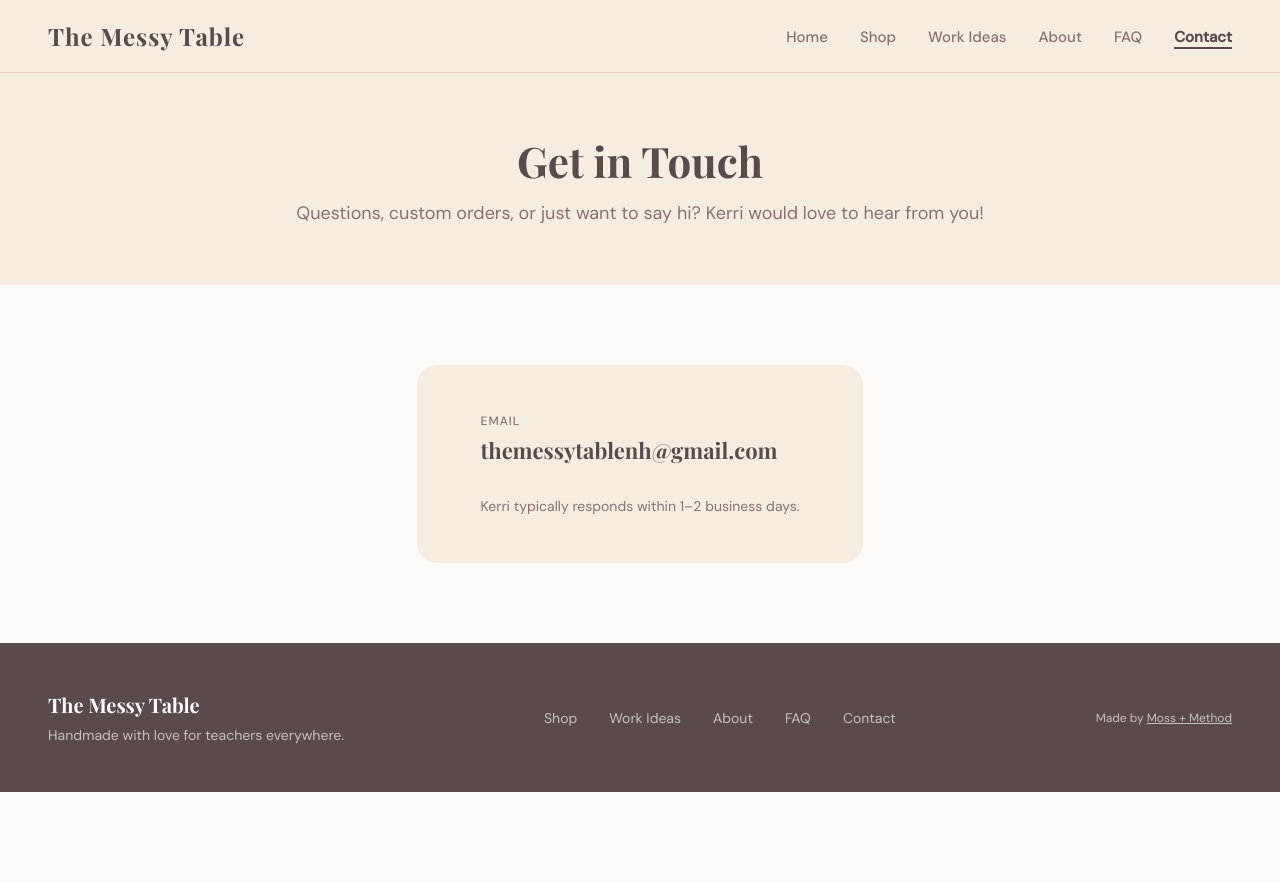
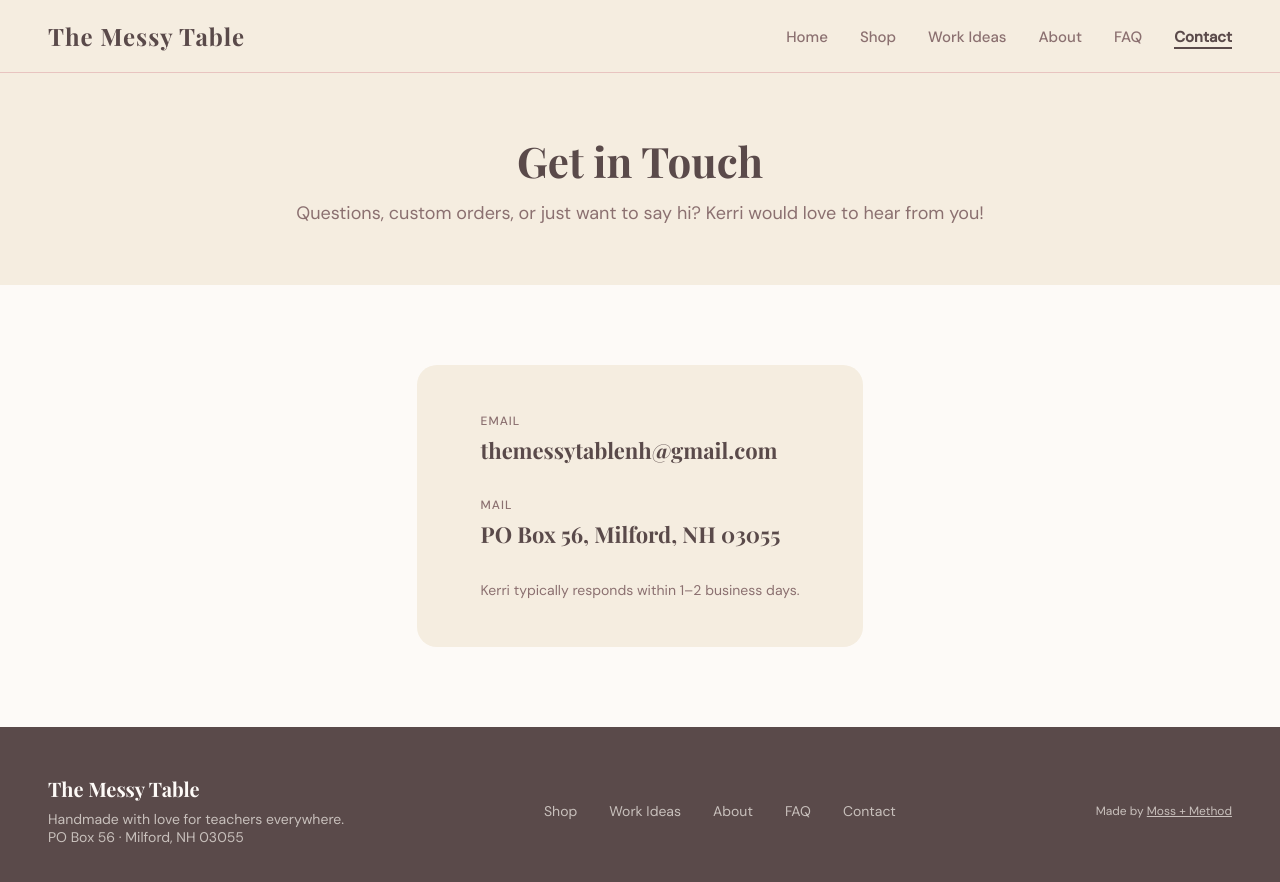
Before and after one commit to britt-cerato/the-messy-table, a React (Vite) app: page /contact in a window 1280 px wide. Shown: the top 882 px of the page. Before the commit the page ends 800 px from the top, so only its background shows below. Built offline with nearby package versions, Linux system fonts and the light colour scheme; a web font is replaced by a local one.

Commit message:
Add PO Box to footer and contact page
PO Box 56, Milford, NH 03055 added to the site footer and the
Contact page. Also updated the schema.org LocalBusiness structured
data with the full postal address for better Google visibility.

Co-Authored-By: Claude Sonnet 4.6 <noreply@anthropic.com>

```diff
--- a/src/App.tsx
+++ b/src/App.tsx
@@ -54,6 +54,7 @@ function App() {
           <div className="footer-brand">
             <h3>The Messy Table</h3>
             <p>Handmade with love for teachers everywhere.</p>
+            <p>PO Box 56 · Milford, NH 03055</p>
           </div>
           <ul className="footer-links">
             <li><Link to="/shop">Shop</Link></li>
--- a/src/Pages/Contact.tsx
+++ b/src/Pages/Contact.tsx
@@ -9,7 +9,10 @@ const localBusinessSchema = {
   description: 'Handmade Montessori-inspired classroom materials for teachers and homeschool families. Custom orders welcome.',
   address: {
     '@type': 'PostalAddress',
+    postOfficeBoxNumber: '56',
+    addressLocality: 'Milford',
     addressRegion: 'NH',
+    postalCode: '03055',
     addressCountry: 'US',
   },
   areaServed: ['NH', 'US'],
@@ -43,6 +46,10 @@ function Contact() {
             <span className="contact-label">Email</span>
             <a href="mailto:themessytablenh@gmail.com" className="contact-link">themessytablenh@gmail.com</a>
           </div>
+          <div className="contact-item">
+            <span className="contact-label">Mail</span>
+            <span className="contact-link">PO Box 56, Milford, NH 03055</span>
+          </div>
           <p className="contact-note">Kerri typically responds within 1–2 business days.</p>
         </div>
       </section>
```
